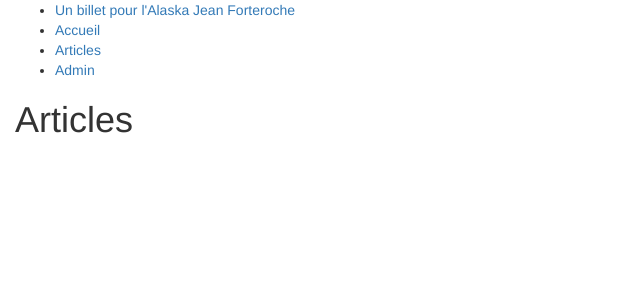
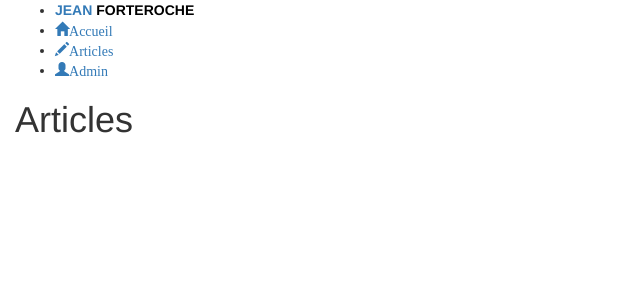
Before and after one commit to ElcoIlombe/Blog_Ecrivain_OC, a PHP site: the page made by App/Views/Posts/index.html.twig in a window 1280 px wide. Shown: the top 300 px of the page, without its empty margins (0-640 px from the left). Run offline with PHP 8.4, Linux system fonts and the light colour scheme; the template is opened without the code that fills it, so the values that code supplies are empty; some libraries are stand-ins or nearby versions.

Commit message:
Mise en forme du style de la barre de la zone de navigation

```diff
--- a/App/Views/base.html
+++ b/App/Views/base.html
@@ -26,16 +26,17 @@
   <body>
     <div class="container-fluid {% block background %}  {% endblock %}">
       <nav>
-          <ul class="">
-            <li class=""><a href="/">Un billet pour l'Alaska Jean Forteroche</a> </li>
-            <li class="">
-              <a href="/" class="nav-link">Accueil</a>
+          <ul class="flexbox_container">
+            <li class=" flexbox_item flex-start"><a href="/" style=" font-weight: bold">JEAN <span style="color: black;">FORTEROCHE</span></a>
             </li>
-            <li class="">
-              <a href="/posts/index" class="nav-link">Articles</a>
+            <li class="flexbox_item">
+              <a href="/" class="nav-link"><span class="glyphicon glyphicon-home">Accueil</span></a>
             </li>
-            <li class="">
-              <a href="/session/signinpage" class=""> Admin </a>
+            <li class="flexbox_item">
+              <a href="/posts/index" class="nav-link"><span class="glyphicon glyphicon-pencil">Articles</span></a>
+            </li>
+            <li class="flexbox_item">
+              <a href="/session/signinpage" class="flexbox_item"><span class="glyphicon glyphicon-user">Admin</span></a>
             </li>
           </ul>
       </nav>
```
Also changed, not shown: public/css/Home.less (+29 -5 lines).
